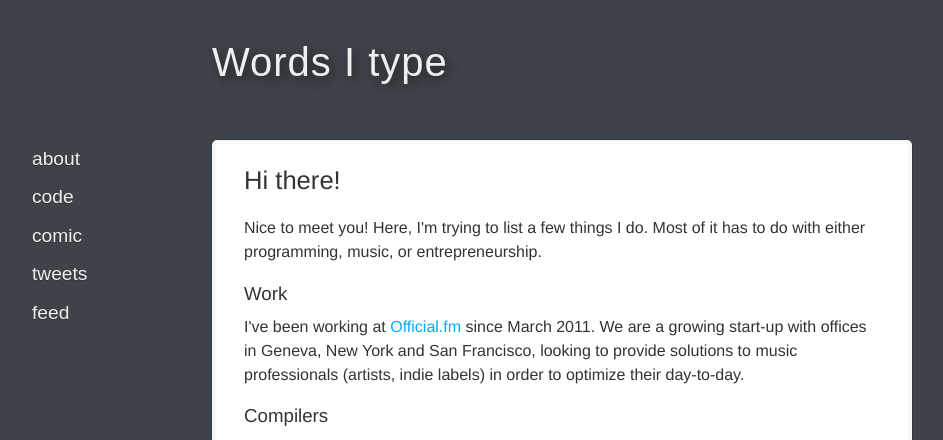
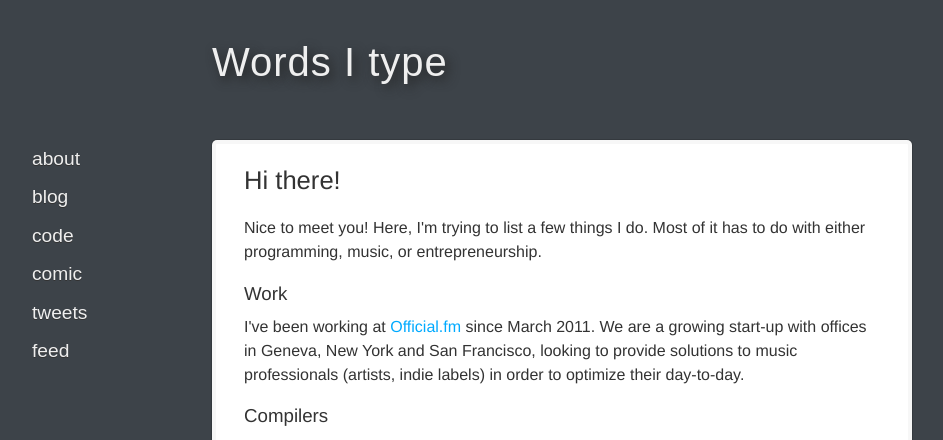
Before and after one commit to fasterthanlime/nevargames.com, a Jekyll site: the page built from about.html, in a window 1280 px wide. Shown: the top 440 px of the page, without its empty margins (8-951 px from the left). Built offline with Jekyll 4.4.1, drawn with Linux system fonts in a browser that asks for light colours; some web fonts are replaced; Markdown is read by kramdown in place of the engine named in the settings.

Commit message:
Add 'blog' to the menu.

```diff
--- a/_layouts/default.html
+++ b/_layouts/default.html
@@ -35,6 +35,9 @@
                         <a href="about.html">about</a>
                     </li>
                     <li>
+                        <a href="/">blog</a>
+                    </li>
+                    <li>
                         <a href="https://github.com/nddrylliog">code</a>
                     </li>
                     <li>
```
